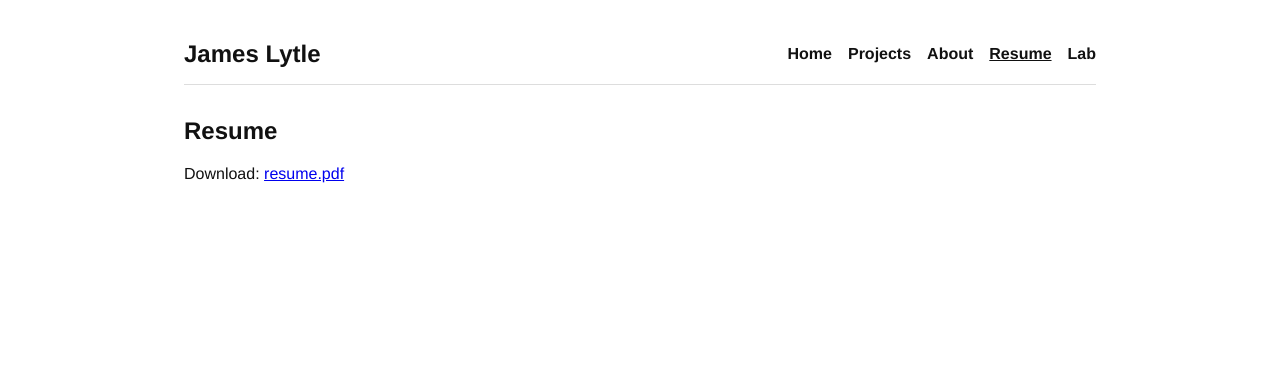
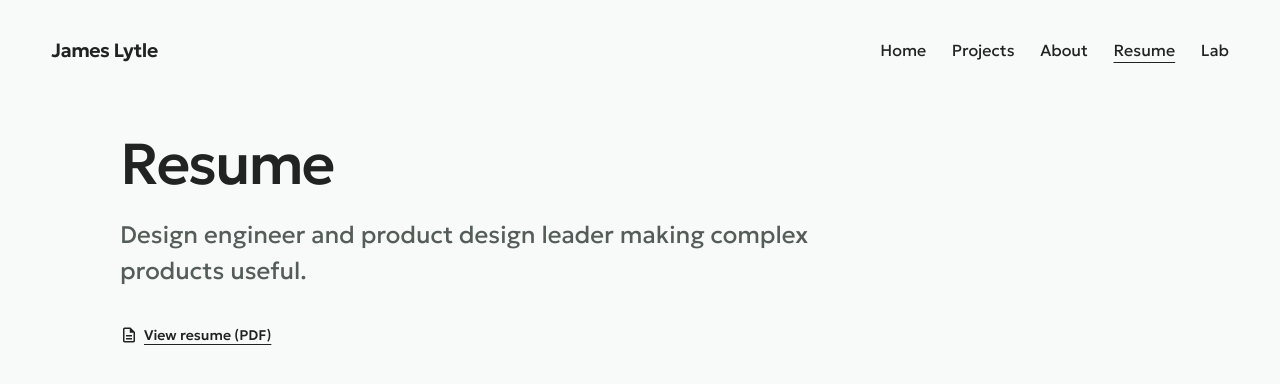
Before and after one commit to 03stories/jameslytle.com, a React (Vite) app: page /resume in a window 1280 px wide. Shown: the top 384 px of the page. Built offline with nearby package versions, Linux system fonts and the light colour scheme.

Commit message:
Apply portfolio styling to About and Resume

```diff
--- a/src/App.jsx
+++ b/src/App.jsx
@@ -29,7 +29,7 @@ export default function App() {
   }, []);
 
   return (
-    <div className={`app-shell${(location.pathname === '/' || location.pathname.startsWith('/projects')) ? ' portfolio-shell' : ''}`}>
+    <div className={`app-shell${(location.pathname === '/' || location.pathname.startsWith('/projects') || ['/about', '/resume'].includes(location.pathname)) ? ' portfolio-shell' : ''}`}>
       <ScrollToTopOnRouteChange />
       <a className="skip-link" href="#main-content">
         Skip to main content
--- a/src/pages/AboutPage.jsx
+++ b/src/pages/AboutPage.jsx
@@ -1,19 +1,25 @@
 import site from '../content/site.json';
+import MaterialIcon from '../components/MaterialIcon';
 
 export default function AboutPage() {
   const about = site.about || {};
 
   return (
-    <section>
+    <section className="portfolio-page about-page">
+      <header className="portfolio-page-opening">
       <h2>{about.title || 'About'}</h2>
-      {about.heroStatement ? <p className="meta">{about.heroStatement}</p> : null}
+      {about.heroStatement ? <p className="portfolio-page-lede">{about.heroStatement}</p> : null}
+      </header>
+      <div className="about-layout">
+      <aside className="about-profile" aria-label="Portrait and contact">
       {about.headshot ? (
-        <p>
-          <img src={about.headshot} alt="James Lytle" style={{ maxWidth: '300px', width: '100%' }} />
-        </p>
+        <img className="about-portrait" src={about.headshot} alt="James Lytle" />
       ) : null}
-      {about.email ? <p>Email: <a href={`mailto:${about.email}`}>{about.email}</a></p> : null}
-      <div className="prose" dangerouslySetInnerHTML={{ __html: about.html || '' }} />
+      {about.email ? <a className="portfolio-text-link" href={`mailto:${about.email}`}><MaterialIcon name="mail" />Let’s chat</a> : null}
+      <a className="portfolio-text-link" href={`${import.meta.env.BASE_URL}resume.pdf`}><MaterialIcon name="description" />Resume</a>
+      </aside>
+      <div className="prose portfolio-editorial-prose" dangerouslySetInnerHTML={{ __html: about.html || '' }} />
+      </div>
     </section>
   );
 }
--- a/src/pages/ResumePage.jsx
+++ b/src/pages/ResumePage.jsx
@@ -1,12 +1,15 @@
+import MaterialIcon from '../components/MaterialIcon';
+
 export default function ResumePage() {
   const resumeHref = `${import.meta.env.BASE_URL}resume.pdf`;
 
   return (
-    <section>
+    <section className="portfolio-page resume-page">
+      <header className="portfolio-page-opening">
       <h2>Resume</h2>
-      <p>
-        Download: <a href={resumeHref}>resume.pdf</a>
-      </p>
+      <p className="portfolio-page-lede">Design engineer and product design leader making complex products useful.</p>
+      <a className="portfolio-text-link" href={resumeHref}><MaterialIcon name="description" />View resume (PDF)</a>
+      </header>
     </section>
   );
 }
--- a/src/styles.css
+++ b/src/styles.css
@@ -706,3 +706,21 @@ select:focus-visible {
 .case-study-pagination { display: flex; flex-wrap: wrap; justify-content: space-between; gap: 0.75rem 2rem; margin-bottom: 1rem; }
 .case-study-previous .material-icon { transform: rotate(180deg); }
 .case-study-next { margin-left: auto; }
+
+.about-page, .resume-page { padding-bottom: var(--portfolio-section-space); }
+.portfolio-page-opening { max-width: 1040px; margin-inline: auto; padding-block: 2rem 3rem; }
+.portfolio-page-opening h2 { margin-bottom: 1.25rem; font-size: clamp(2.25rem, 4.5vw, 4.4rem); font-weight: 500; line-height: 1.12; letter-spacing: -0.035em; }
+.portfolio-page-lede { max-width: 45ch; font-size: clamp(1.125rem, 2vw, 1.5rem); line-height: 1.5; color: var(--portfolio-muted); }
+.about-layout { display: grid; grid-template-columns: minmax(180px, 260px) minmax(0, 1fr); gap: clamp(2rem, 5vw, 5rem); max-width: 1040px; margin-inline: auto; align-items: start; }
+.about-profile { display: flex; flex-direction: column; align-items: flex-start; gap: 0.5rem; }
+.about-portrait { display: block; width: 100%; height: auto; border: 1px solid var(--portfolio-line); border-radius: 10px; box-shadow: 0 3px 8px rgb(32 35 34 / 8%); margin-bottom: 1rem; }
+.portfolio-editorial-prose { max-width: 70ch; font-size: 1rem; font-weight: 400; line-height: 1.8; }
+.portfolio-editorial-prose p { margin-bottom: 1.5rem; }
+.portfolio-editorial-prose h2 { margin-block: 3rem 1rem; font-size: clamp(1.5rem, 2.5vw, 2rem); line-height: 1.25; font-weight: 500; letter-spacing: -0.025em; }
+.portfolio-editorial-prose a { text-underline-offset: 0.25em; }
+.portfolio-editorial-prose li { margin-bottom: 0.75rem; }
+@media (max-width: 720px) {
+  .portfolio-page-opening { padding-block: 1.5rem 2rem; }
+  .about-layout { grid-template-columns: 1fr; }
+  .about-portrait { max-width: 260px; }
+}
```
Also changed, not shown: portfolio/PORTFOLIO_STATUS.md (+4 -2 lines).
